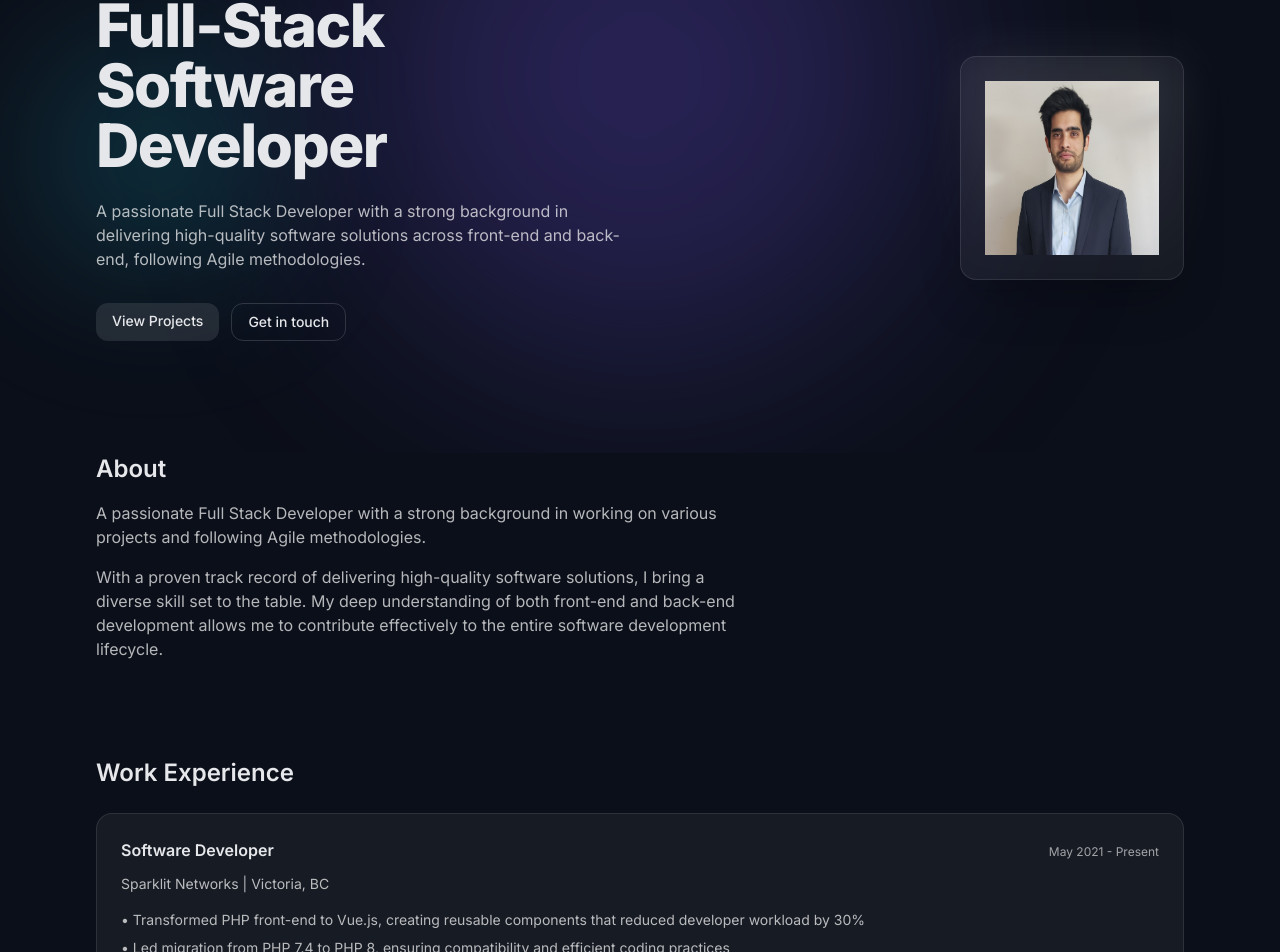
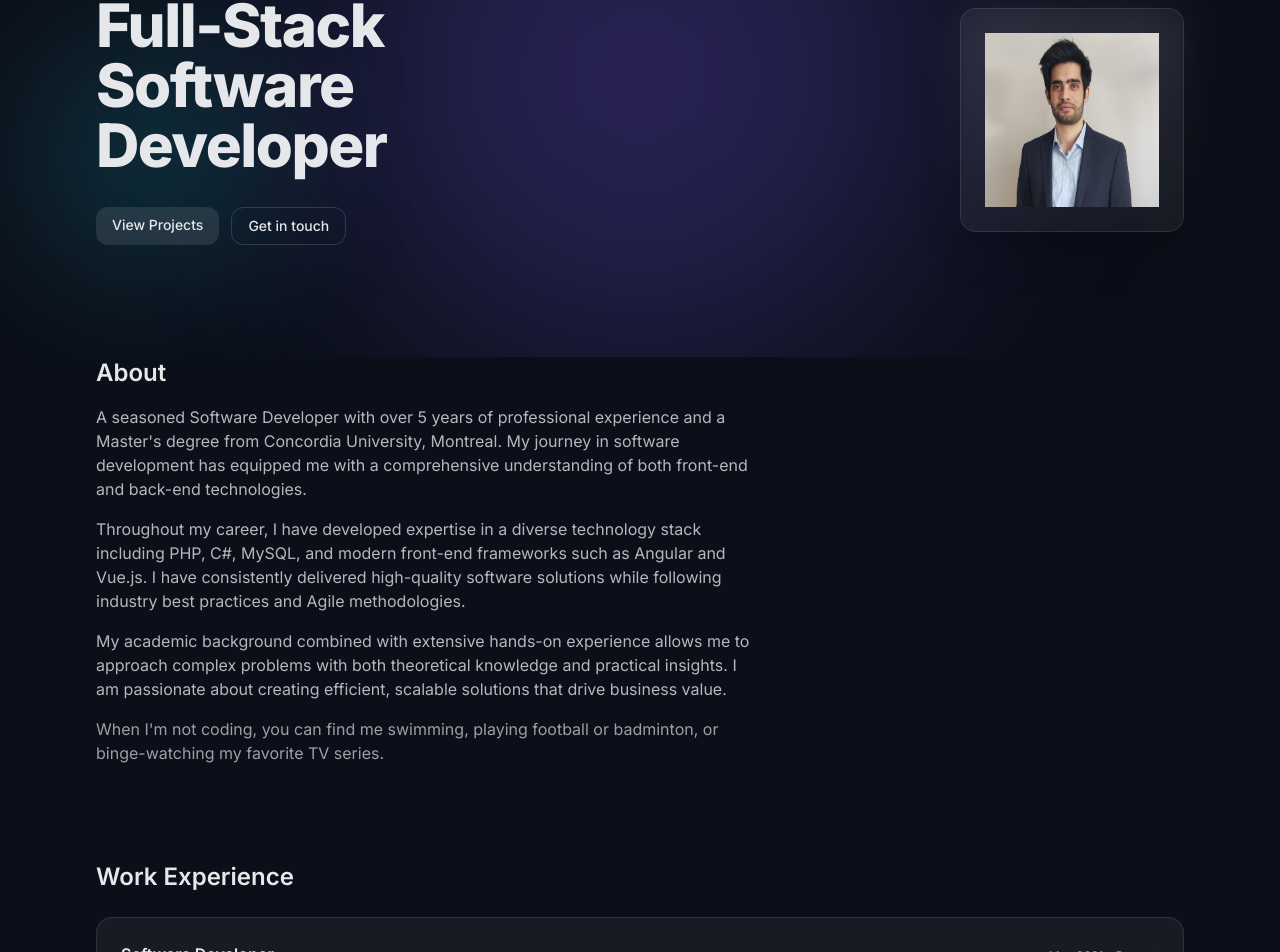
Before and after one commit to prabhpreet429/portfolio-app, a React (Vite) app: page / in a window 1280 px wide. Shown: the part 211-1163 px from the top of the page. Built offline with nearby package versions, Linux system fonts and the light colour scheme.

Commit message:
Update about section

```diff
--- a/src/components/About.jsx
+++ b/src/components/About.jsx
@@ -4,10 +4,16 @@ export default function About() {
       <h2 className="mb-4 text-2xl font-semibold">About</h2>
       <div className="max-w-prose space-y-4 text-white/70">
         <p>
-          A passionate Full Stack Developer with a strong background in working on various projects and following Agile methodologies.
+          A seasoned Software Developer with over 5 years of professional experience and a Master's degree from Concordia University, Montreal. My journey in software development has equipped me with a comprehensive understanding of both front-end and back-end technologies.
         </p>
         <p>
-          With a proven track record of delivering high-quality software solutions, I bring a diverse skill set to the table. My deep understanding of both front-end and back-end development allows me to contribute effectively to the entire software development lifecycle.
+          Throughout my career, I have developed expertise in a diverse technology stack including PHP, C#, MySQL, and modern front-end frameworks such as Angular and Vue.js. I have consistently delivered high-quality software solutions while following industry best practices and Agile methodologies.
+        </p>
+        <p>
+          My academic background combined with extensive hands-on experience allows me to approach complex problems with both theoretical knowledge and practical insights. I am passionate about creating efficient, scalable solutions that drive business value.
+        </p>
+        <p className="text-white/60">
+          When I'm not coding, you can find me swimming, playing football or badminton, or binge-watching my favorite TV series.
         </p>
       </div>
     </section>
--- a/src/components/Hero.jsx
+++ b/src/components/Hero.jsx
@@ -10,9 +10,6 @@ export default function Hero() {
           <h1 className="text-4xl font-extrabold tracking-tight sm:text-5xl lg:text-6xl">
             Full-Stack Software Developer
           </h1>
-          <p className="text-white/70 max-w-prose">
-            A passionate Full Stack Developer with a strong background in delivering high-quality software solutions across front-end and back-end, following Agile methodologies.
-          </p>
           <div className="flex flex-wrap gap-3 pt-2">
             <a href="#projects" className="rounded-xl bg-white/10 px-4 py-2 text-sm font-medium hover:bg-white/15">View Projects</a>
             <a href="#contact" className="rounded-xl border border-white/15 px-4 py-2 text-sm font-medium hover:bg-white/05">Get in touch</a>
```
